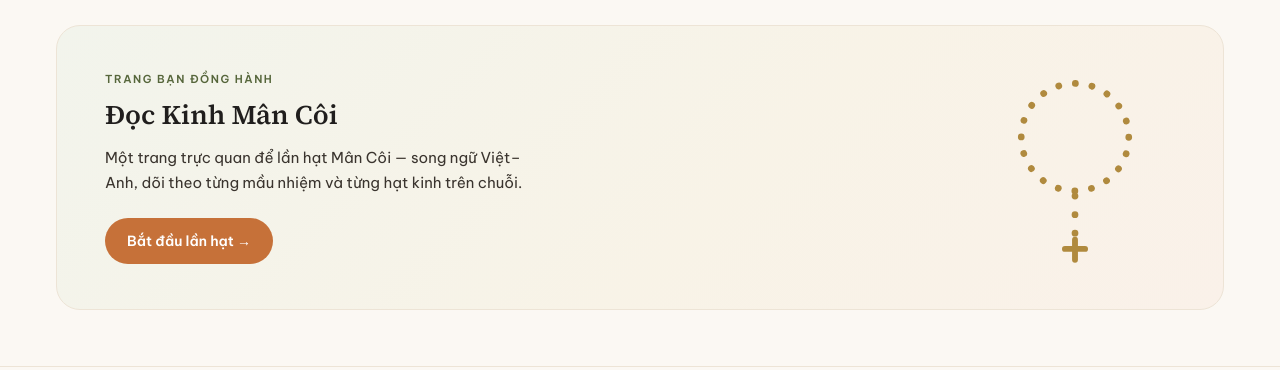
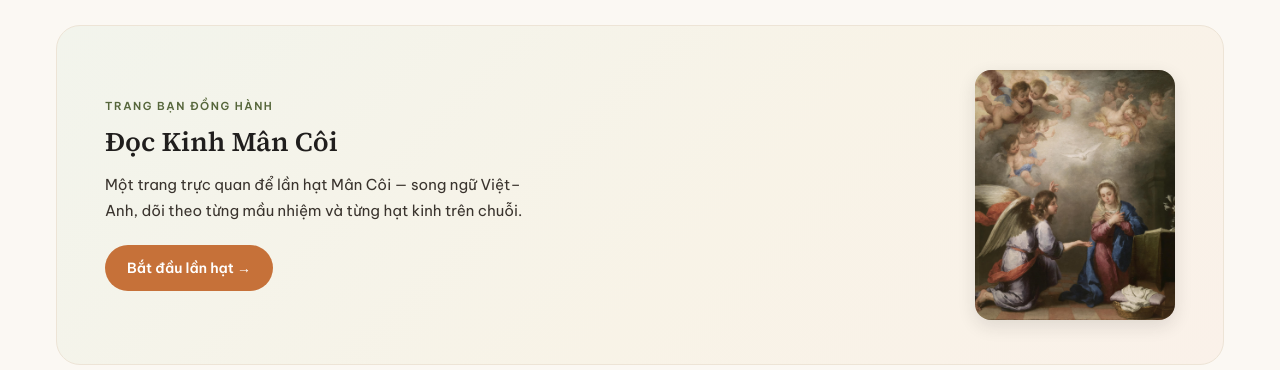
Before and after one commit to minhofgod/hoi-dap-cong-giao, a Next.js app: page / in a window 1280 px wide. Shown: the part 2179-2549 px from the top of the page. Built offline with nearby package versions, Linux system fonts and the light colour scheme.

Commit message:
Kinh Mân Côi band: use Murillo's Annunciation (the poster painting) instead of the SVG

```diff
--- a/app/page.module.css
+++ b/app/page.module.css
@@ -407,11 +407,21 @@ a.card:hover {
   display: flex;
   align-items: center;
   justify-content: center;
-  color: var(--gold);
 }
-.rosarySvg {
-  width: 168px;
-  height: auto;
+.rosaryImage {
+  position: relative;
+  display: block;
+  width: 100%;
+  max-width: 220px;
+  aspect-ratio: 4 / 5;
+  border-radius: 16px;
+  overflow: hidden;
+  background: #efe7db;
+  box-shadow: 0 6px 18px rgba(32, 30, 29, 0.12);
+}
+.rosaryImg {
+  object-fit: cover;
+  object-position: 50% 28%;
 }
 
 /* Video band (homepage) */
@@ -594,8 +604,8 @@ a.card:hover {
     order: -1;
     justify-content: flex-start;
   }
-  .rosarySvg {
-    width: 120px;
+  .rosaryImage {
+    max-width: 150px;
   }
   .giaoLyBand,
   .sectionCards,
--- a/app/page.tsx
+++ b/app/page.tsx
@@ -275,33 +275,16 @@ export default function HomePage() {
               Bắt đầu lần hạt →
             </a>
           </div>
-          <div className={styles.rosaryArt} aria-hidden="true">
-            <svg viewBox="0 0 200 232" className={styles.rosarySvg}>
-              <circle
-                cx="100"
-                cy="80"
-                r="64"
-                fill="none"
-                stroke="currentColor"
-                strokeWidth="8"
-                strokeLinecap="round"
-                strokeDasharray="0.1 20"
+          <div className={styles.rosaryArt}>
+            <span className={styles.rosaryImage}>
+              <Image
+                src="/images/home/kinh-man-coi.jpg"
+                alt=""
+                fill
+                sizes="(max-width: 900px) 150px, 220px"
+                className={styles.rosaryImg}
               />
-              <line
-                x1="100"
-                y1="150"
-                x2="100"
-                y2="196"
-                stroke="currentColor"
-                strokeWidth="8"
-                strokeLinecap="round"
-                strokeDasharray="0.1 22"
-              />
-              <g stroke="currentColor" strokeWidth="7" strokeLinecap="round">
-                <line x1="100" y1="202" x2="100" y2="226" />
-                <line x1="88" y1="213" x2="112" y2="213" />
-              </g>
-            </svg>
+            </span>
           </div>
         </div>
       </section>
```
Also changed, not shown: public/images/home/kinh-man-coi.jpg (added).
